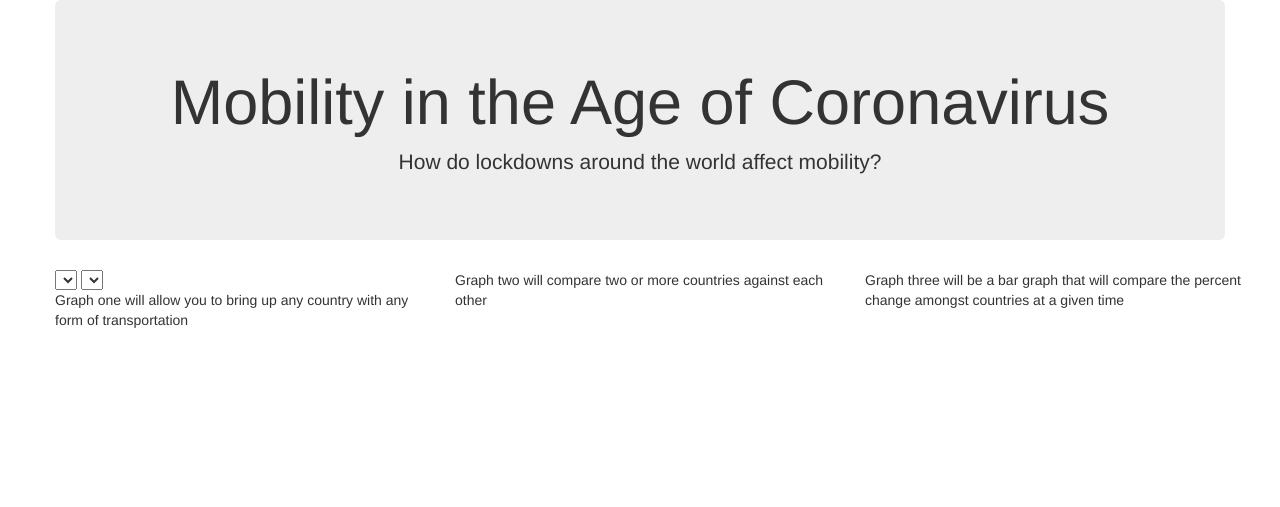
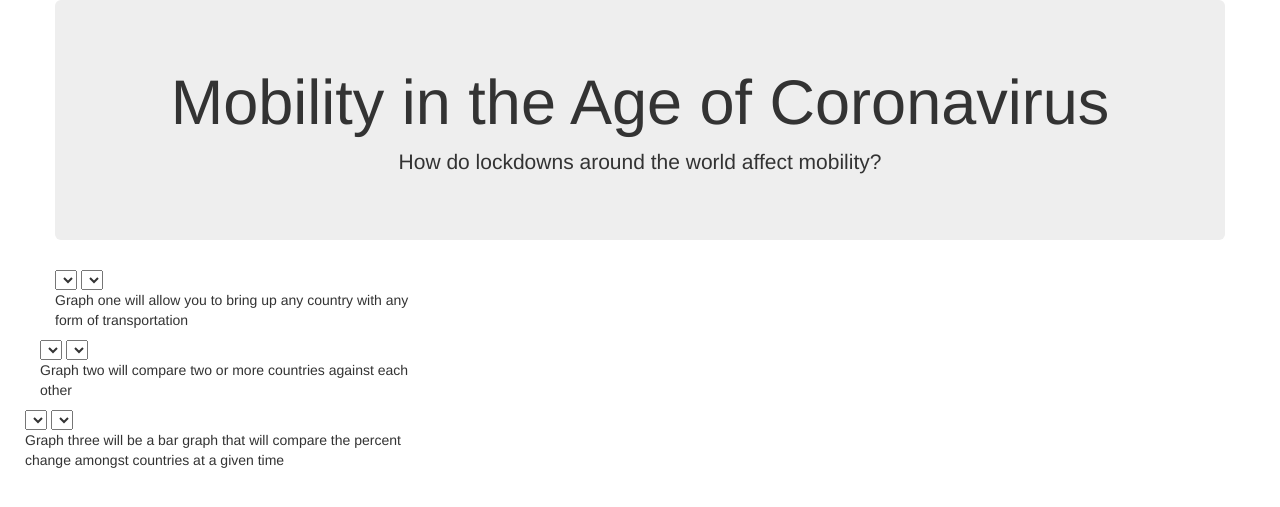
Before and after one commit to settinge/Mobility_Trends, a Flask app: page / in a window 1280 px wide. Shown: the top 507 px of the page. Run offline with Flask 2, Linux system fonts and the light colour scheme; lists and menus that the app fills with data are empty; parts of the project's set-up code (start-up, migrations or seed data) failed here and were passed over; some libraries are stand-ins or nearby versions.

Commit message:
new dropdowns

```diff
--- a/template/Project2.html
+++ b/template/Project2.html
@@ -1,9 +1,8 @@
-
-
 <!DOCTYPE html>
 <html lang="en">
 
 <head>
+
 <body>
   <meta charset="UTF-8">
   <meta name="viewport" content="width=device-width, initial-scale=1.0">
@@ -24,7 +23,8 @@
         <p>How do lockdowns around the world affect mobility?</p>
       </div>
 
- <div class = "container"></div>
+      <!-- GRAPH ONE  -->
+      <div class="container"></div>
       <div class="row">
         <div class="col-md-4">
           <select id="selDataset"></select>
@@ -33,14 +33,23 @@
           <p>Graph one will allow you to bring up any country with any form of transportation</p>
         </div>
 
+        <!-- GRAPH TWO -->
+        <div class="container"></div>
         <div class="row">
           <div class="col-md-4">
+            <select id="selDataset"></select>
+            <select id="selDataset2"></select>
             <p>Graph two will compare two or more countries against each other</p>
           </div>
 
+          <!-- GRAPH THREE -->
+          <div class="container"></div>
           <div class="row">
             <div class="col-md-4">
-  <p>Graph three will be a bar graph that will compare the percent change amongst countries at a given time</p>
+              <select id="selDataset"></select>
+              <select id="selDataset2"></select>
+              <p>Graph three will be a bar graph that will compare the percent change amongst countries at a given time
+              </p>
             </div>
           </div>
 
```
Lines whose indentation alone changed are shown as unchanged.
